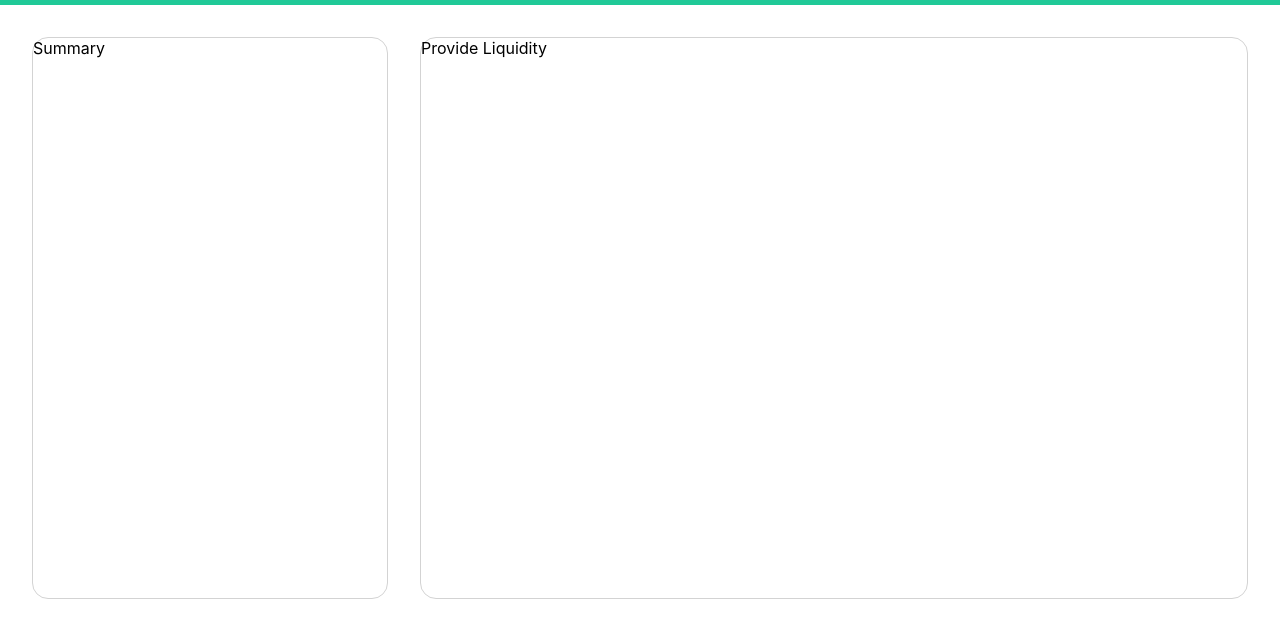
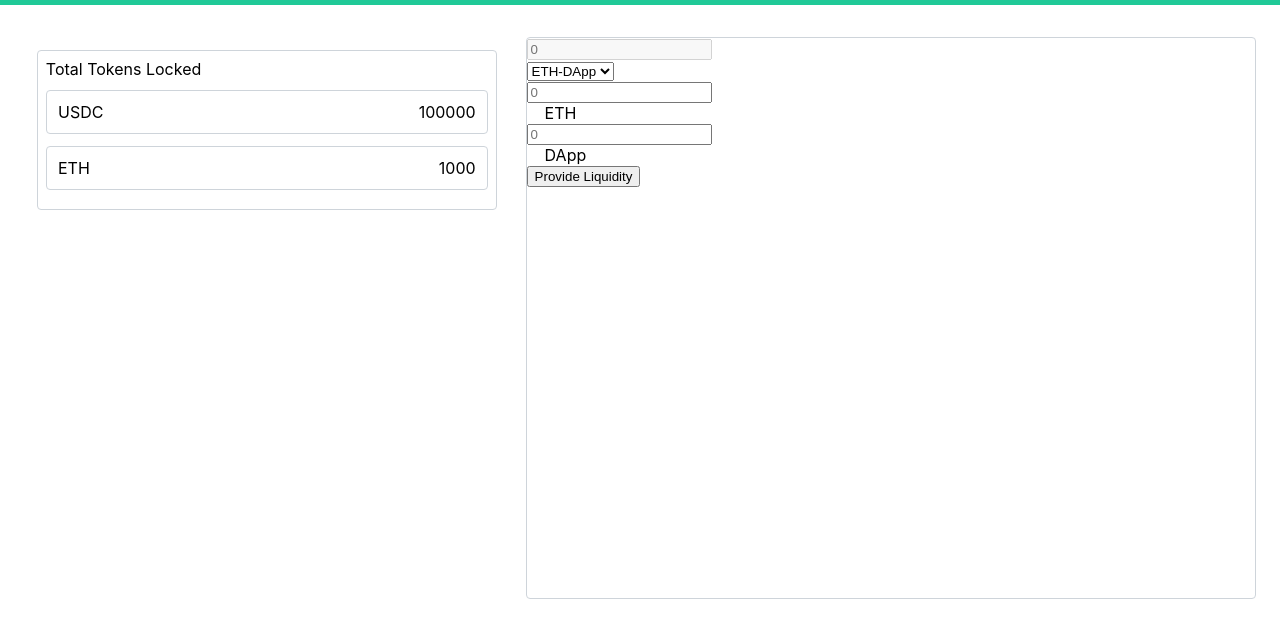
Before and after one commit to icepaigez/Decentralized-ERC-20-Token-Exchange, a React app: page / in a window 1280 px wide. Shown: the part 45-682 px from the top of the page. Built offline with nearby package versions, Linux system fonts and the light colour scheme.

Commit message:
setting up the liquidity provision form

```diff
--- a/src/components/Main/Liquidity/Liquidity.js
+++ b/src/components/Main/Liquidity/Liquidity.js
@@ -5,8 +5,50 @@ class Liquidity extends Component {
 	render() {
 		return(
 			<div className="liquidity">
-				<div>Summary</div>
-				<div>Provide Liquidity</div>
+				<div className="pool__summary">
+					<div className="pool__data">
+					  <p>Total Tokens Locked</p>
+					  <div className="pool__pair">
+					    <img src=""/>
+					    <p>USDC</p>
+					    <p className="token__value">100000</p>
+					  </div>
+					  <div className="pool__pair">
+					    <img src=""/>
+					    <p>ETH</p>
+					    <p className="token__value">1000</p>
+					  </div>
+					</div>
+				</div>
+				<div className="pool__liquid">
+					<form>
+					  <div>
+					    <input type="text" placeholder="0" name="pool" disabled/>
+					    <div>
+					      <select name="pools" id="pools">
+					        <option value="eth__dapp" selected>ETH-DApp</option>
+					        <option value="eth__tea">ETH-TEA</option>
+					        <option value="dapp__tea">DApp-TEA</option>
+					      </select>
+					    </div>
+					  </div>
+					  <div>
+					    <input type="text" name="" placeholder="0"/>
+					    <div>
+					       <img src="" height='32' alt=""/>
+					       &nbsp;&nbsp;&nbsp; ETH
+					    </div>
+					  </div>
+					  <div>
+					    <input type="text" name="" placeholder="0"/>
+					    <div>
+					       <img src="" height='32' alt=""/>
+					       &nbsp;&nbsp;&nbsp; DApp
+					    </div>
+					  </div>
+					  <button type="submit">Provide Liquidity</button>
+					</form>
+				</div>
 			</div>
 		)
 	}
--- a/src/components/Main/Liquidity/liquidity.css
+++ b/src/components/Main/Liquidity/liquidity.css
@@ -3,20 +3,45 @@
 	height: 100%;
 }
 
-.liquidity div {
-	margin: 1em;
+.liquidity {
+	padding: 1em 0.5em;
 }
 
-.liquidity div:nth-child(1) {
-	width: 30%;
-	height: 70%;
-	border: 1px solid #d3d3d3;
-	border-radius: 1em;
+.liquidity .pool__summary {
+	width: 40%;
+	height: 100%;
 }
 
-.liquidity div:nth-child(2) {
-	width: 70%;
-	height: 70%;
-	border: 1px solid #d3d3d3;
-	border-radius: 1em;
+.liquidity .pool__data {
+	border: 1px solid #ced4da;
+	margin: 0.8em 0.8em 0 0.8em;
+	border-radius: 0.25em;
+	padding: 0.5em;
 }
+
+.liquidity .pool__pair {
+	border: 1px solid #ced4da;
+	display: flex;
+	margin: 0.7em 0 0.7em 0;
+	padding: 0.7em;
+	border-radius: 0.25em;
+	max-width: 100%;
+}
+
+.liquidity .pool__data p, div {
+	margin-top: 0;
+	margin-bottom: 0;
+}
+
+.pool__pair .token__value {
+	margin-left: auto;
+}
+
+
+.liquidity .pool__liquid {
+	width: 60%;
+	height: 100%;
+	border: 1px solid #ced4da;
+	border-radius: 0.25em;
+	margin-left: 1em;
+}
--- a/src/components/Main/main.css
+++ b/src/components/Main/main.css
@@ -1,4 +1,4 @@
 .main {
-	height: 100%;
+	height: 70%;
 	margin: 1em;
 }
```
